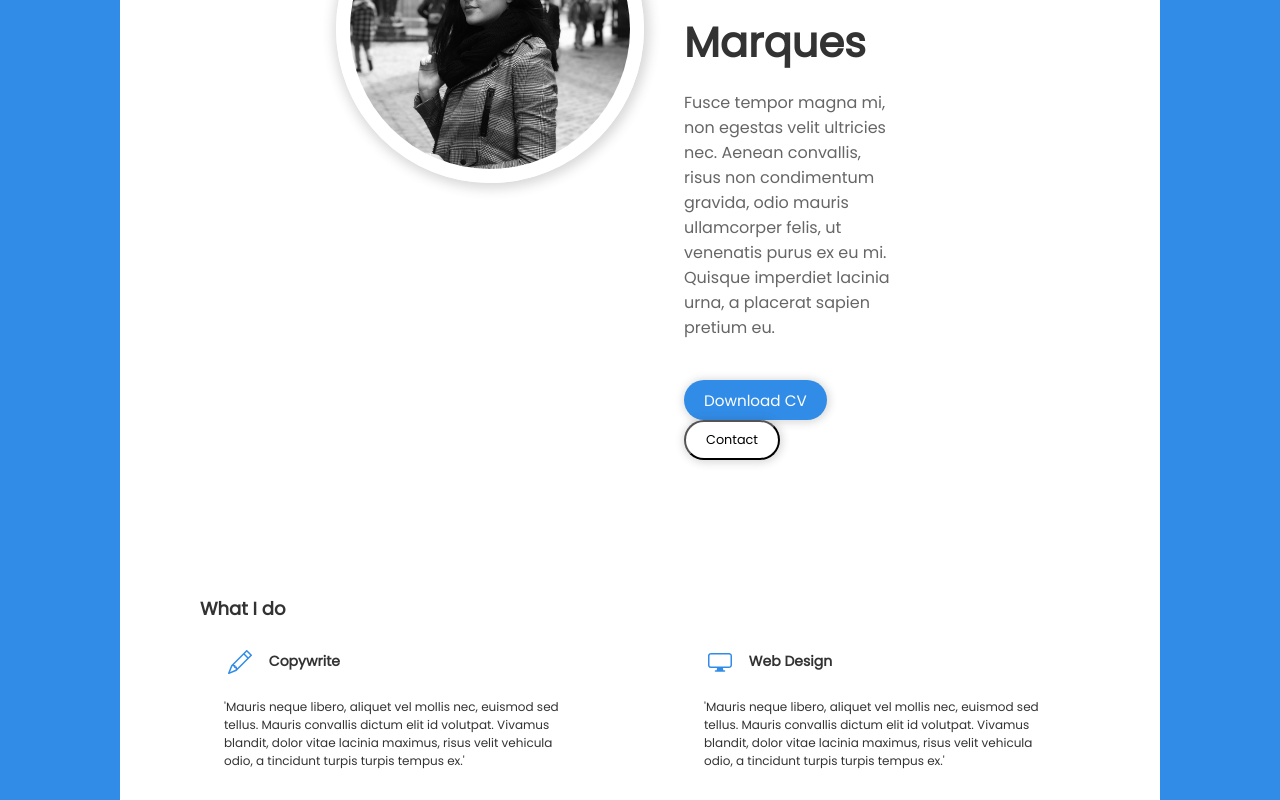
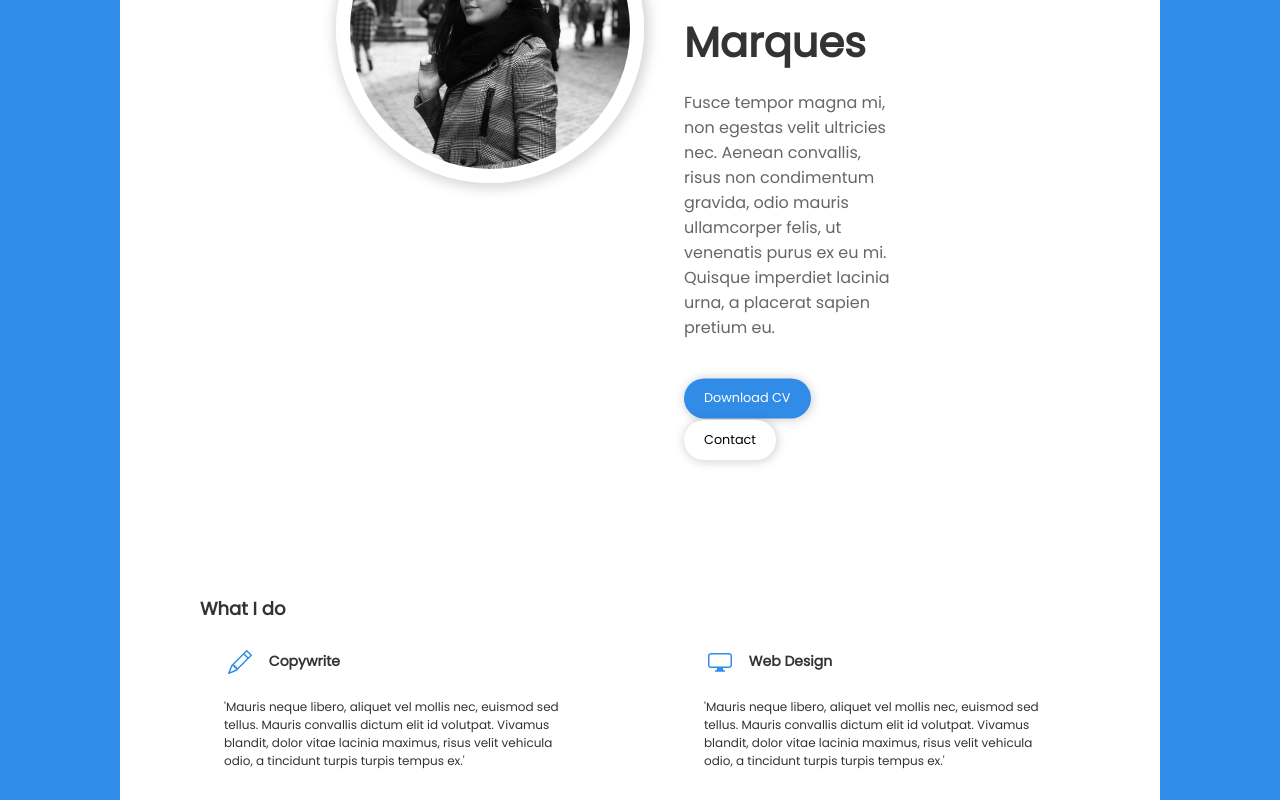
Before and after one commit to maludantasm/mySite, a React (Create React App) app in the folder react/my-site/: page / in a window 1280 px wide. In both pictures the pointer is over the button "Download CV". Shown: the part 403-1203 px from the top of the page. Built offline with nearby package versions, Linux system fonts and the light colour scheme.

Commit message:
feat: novo hover nos botoes do report

```diff
--- a/react/my-site/src/components/report/report.css
+++ b/react/my-site/src/components/report/report.css
@@ -59,7 +59,7 @@ button {
     font-family: Poppins;
     font-size: 1.6vh;
 
-    border: nonek;
+    border: none;
     border-radius: 2.6vh;
     background-color: white;
     box-shadow: 0.1vh 0.1vh 1vh 0.2vh rgba(59, 58, 58, 0.2);
@@ -81,7 +81,7 @@ button {
 }
 
 #download:hover {
-    font-size: 1.9vh;
+    transform: translateY(-0.2vh);
 }
 
 #contact {
@@ -89,6 +89,5 @@ button {
 }
 
 #contact:hover {
-    background-color: darkgray;
-    color: white;
+    transform: translateY(-0.2vh);
 }
```
